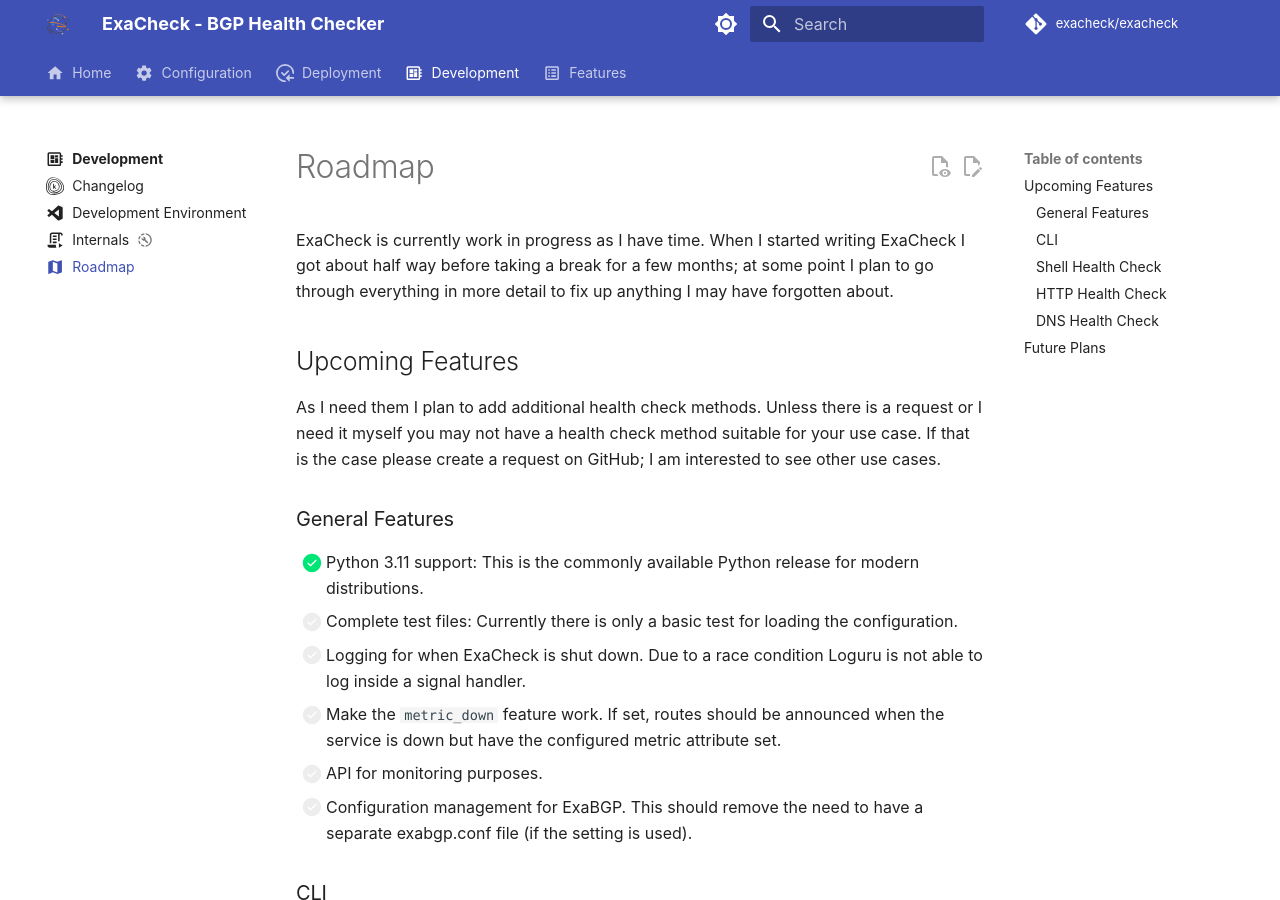
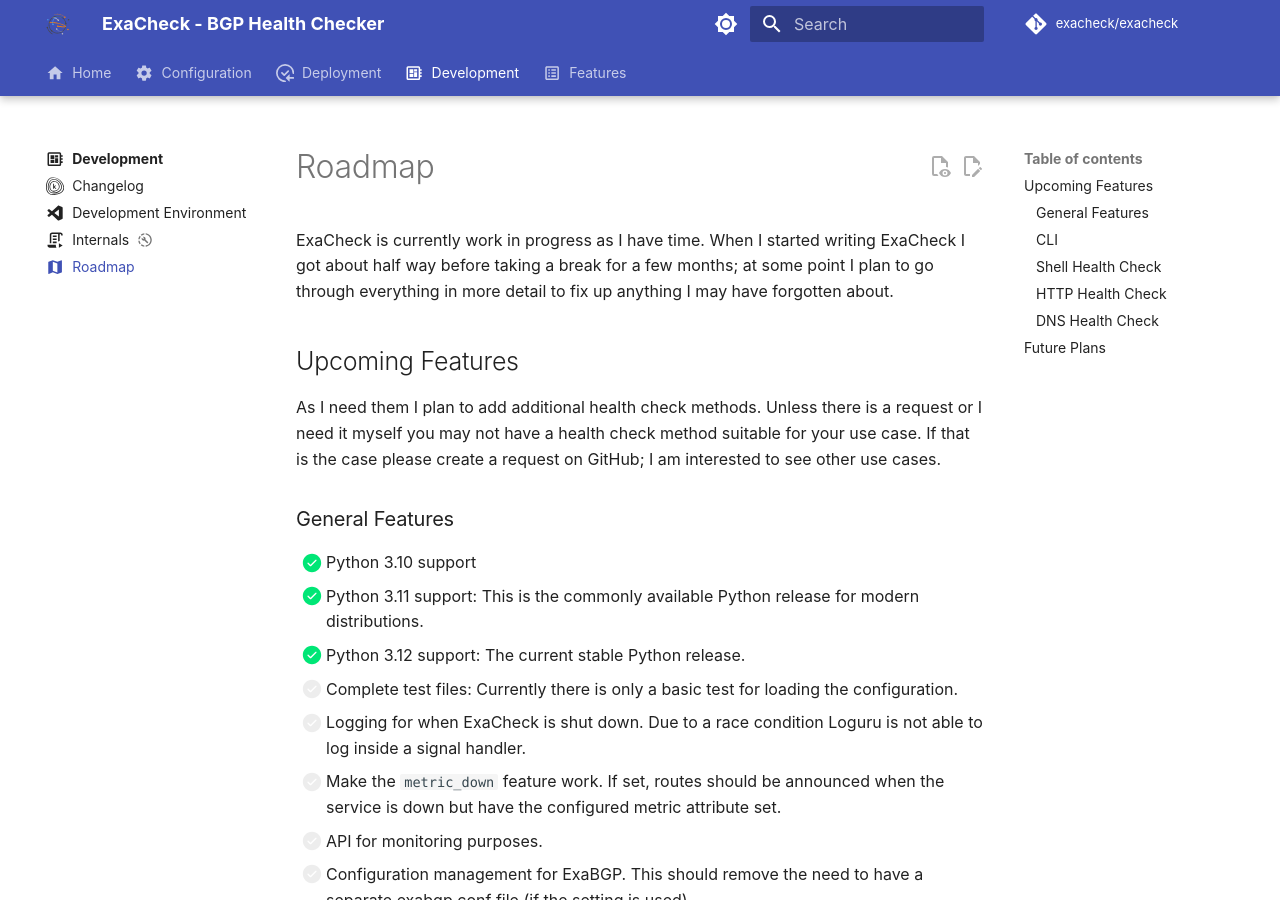
Before and after one commit to exacheck/exacheck-website, an MkDocs documentation site: the page built from docs/development/roadmap.md, in a window 1280 px wide and 900 px high. Built offline with MkDocs 1.6.1 and Material for MkDocs 9.7.7, drawn with Linux system fonts in a browser that asks for light colours; comment, search, counter and statistics services are not loaded.

Commit message:
update roadmap; add description

```diff
--- a/docs/development/roadmap.md
+++ b/docs/development/roadmap.md
@@ -12,7 +13,9 @@
 
 ### General Features
 
+- [x] Python 3.10 support
 - [x] Python 3.11 support: This is the commonly available Python release for modern distributions.
+- [x] Python 3.12 support: The current stable Python release.
 - [ ] Complete test files: Currently there is only a basic test for loading the configuration.
 - [ ] Logging for when ExaCheck is shut down. Due to a race condition Loguru is not able to log inside a signal handler.
 - [ ] Make the `metric_down` feature work. If set, routes should be announced when the service is down but have the configured metric attribute set.
```
Also changed, not shown: other parts of docs/development/roadmap.md (+1 -0 lines).
